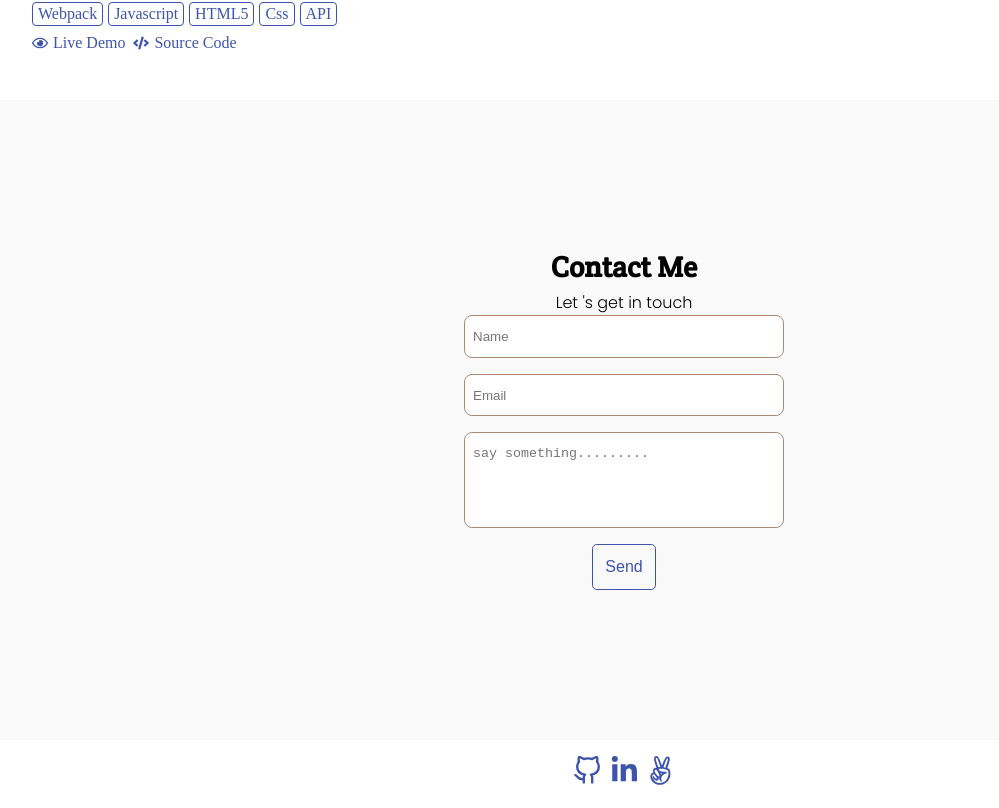
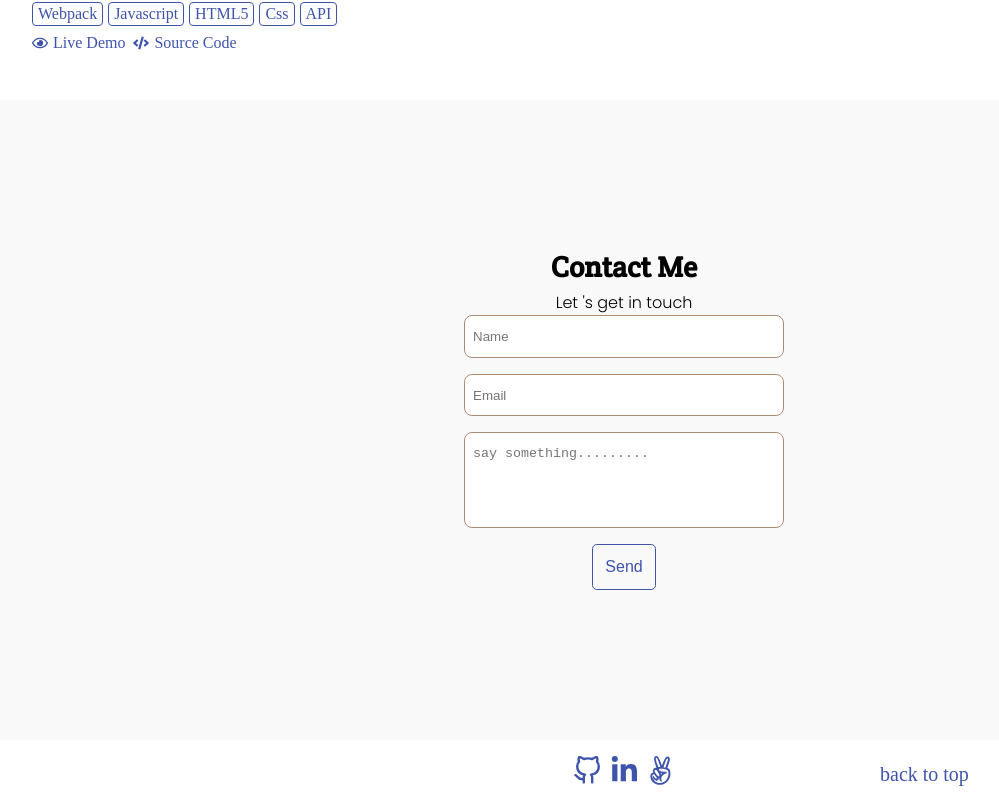
Before and after one commit to clin2on3mun/PersonalPortfolio, a React (Vite) app: page / in a window 1280 px wide. Shown: the part 2272-3080 px from the top of the page, without its empty margins (16-1015 px from the left). Built offline with nearby package versions, Linux system fonts and the light colour scheme; a web font is replaced by a local one.

Commit message:
Add style to footer section

```diff
--- a/src/components/Footer.jsx
+++ b/src/components/Footer.jsx
@@ -4,10 +4,11 @@ import { FaAngellist } from "react-icons/fa";
 
 const Footer =()=>{
     return (
-        <footer className="socials">
+        <footer className="socials" style={{position:"relative"}}>
                 <a href="https://github.com/clin2on3mun" target="_blank" className="social-icons github" rel="noreferrer"><FiGithub /></a>
                 <a href="https://www.linkedin.com/in/munana-clinton/" target="_blank" className="social-icons linkedin" rel="noreferrer"><FaLinkedinIn/></a>
                 <a href="https://wellfound.com/u/munana-clinton" target="_blank" className="social-icons angelist" rel="noreferrer"><FaAngellist /></a>
+                <a style={{position:"absolute", top: "20%", left:"70%", fontSize:"1.25em"}} className="back" href="#home">back to top</a>
         </footer>
     )
 }
--- a/src/index.css
+++ b/src/index.css
@@ -42,3 +42,12 @@ footer.socials {
   justify-content: center;
   align-items: center;
 }
+
+footer .back {
+  color: var(--secondary-color);
+}
+
+footer .back:hover {
+  color: black;
+  cursor: pointer;
+}
```
